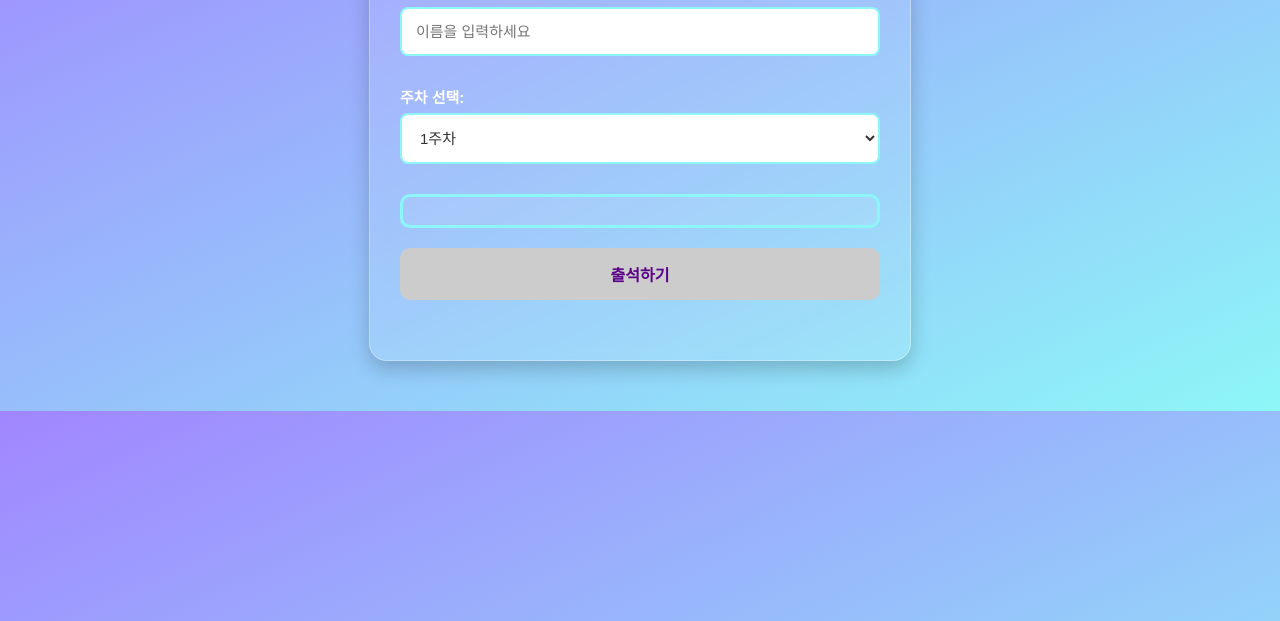
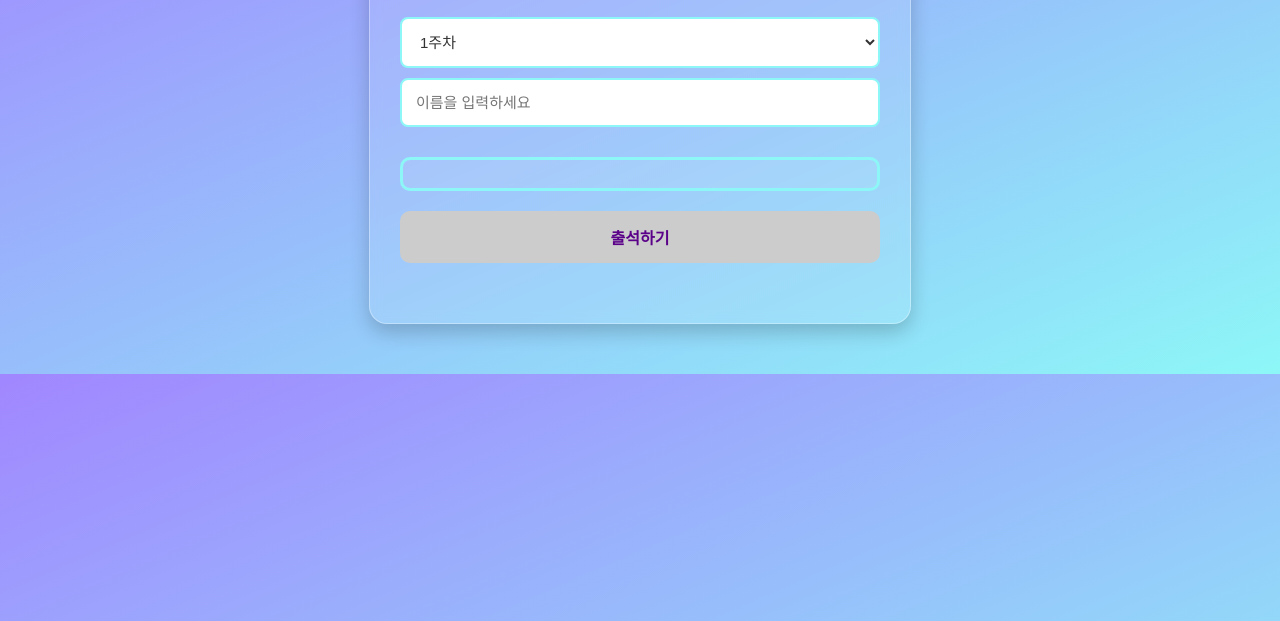
Before and after one commit to prorege/mission_training_attendance2025, a plain HTML site: page index.html in a window 1280 px wide. Shown: the part 179-800 px from the top of the page. Drawn offline with Linux system fonts and the light colour scheme.

Commit message:
이름, 주차 위치 변경

```diff
--- a/index.html
+++ b/index.html
@@ -9,16 +9,14 @@
 <body>
   <div class="container">
     <h1>교회 출석부</h1>
-    <input type="text" id="searchInput" placeholder="이름을 입력하세요" />
-
-    <label for="weekSelect">주차 선택:</label>
+    <label for="weekSelect"></label>
     <select id="weekSelect">
       <option value="1주차">1주차</option>
       <option value="2주차">2주차</option>
       <option value="3주차">3주차</option>
       <option value="4주차">4주차</option>
     </select>
-
+    <input type="text" id="searchInput" placeholder="이름을 입력하세요" />
     <div id="memberInfo"></div>
     <button id="checkInButton" disabled>출석하기</button>
     <p id="statusMessage"></p>
```
